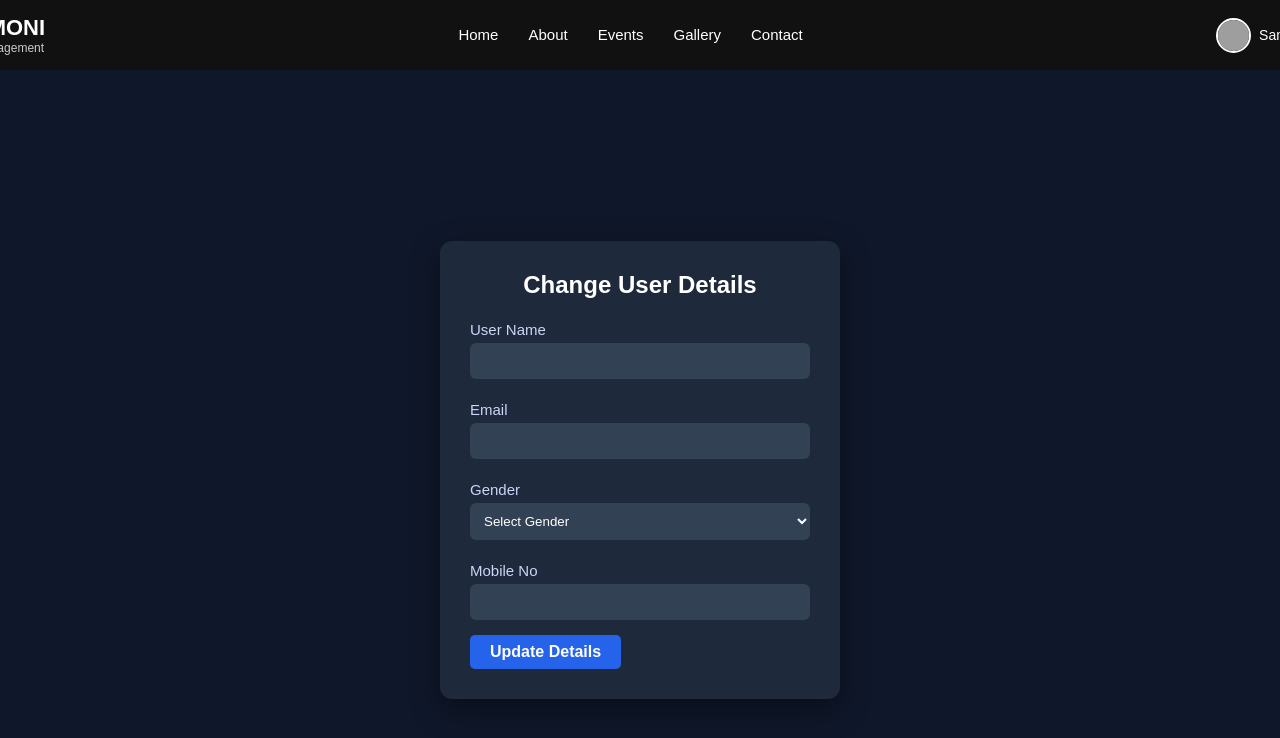
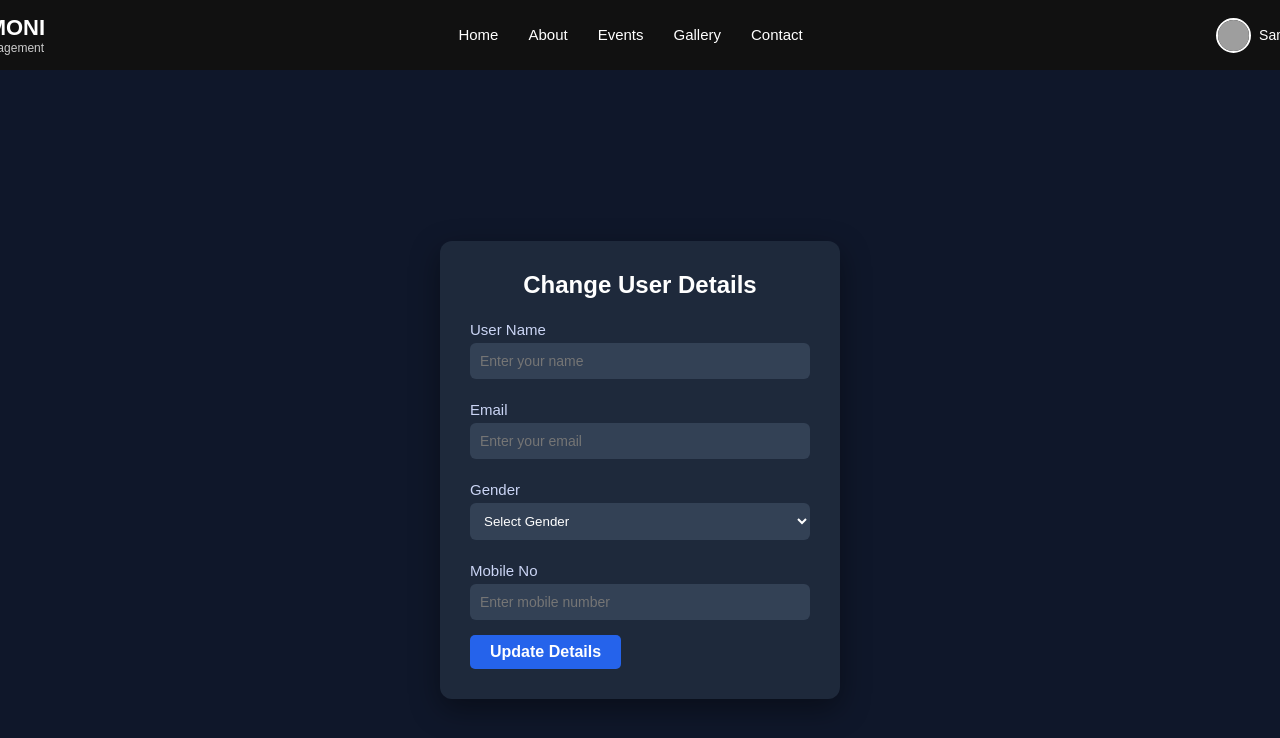
Before and after one commit to nisargrprajapati-droid/event-booking-app, a React (Vite) app: page /changeuserdetails in a window 1280 px wide. Shown: the top 738 px of the page. Built offline with nearby package versions, Linux system fonts and the light colour scheme; no server answers; sample sign-in values are in the browser's storage; grey boxes are pictures that could not be loaded.

Commit message:
Fix user details fetch and update functionality

```diff
--- a/src/Components/User/ChangeUserDetails/ChangeUserDetails.jsx
+++ b/src/Components/User/ChangeUserDetails/ChangeUserDetails.jsx
@@ -11,7 +11,7 @@ function ChangeUserDetails({ user, setUser }) {
     name: "",
     email: "",
     gender: "",
-    mobile_number: "",
+    phone: "",
   });
 
   /* ================= FETCH CURRENT USER ================= */
@@ -32,6 +32,8 @@ function ChangeUserDetails({ user, setUser }) {
         }
       );
 
+      console.log("CURRENT USER:", res.data);
+
       const currentUser = res.data.user;
 
       setUser(currentUser);
@@ -40,7 +42,7 @@ function ChangeUserDetails({ user, setUser }) {
         name: currentUser.name || "",
         email: currentUser.email || "",
         gender: currentUser.gender || "",
-        mobile_number: currentUser.mobile_number || "",
+        phone: currentUser.mobile_number || "",
       });
 
     } catch (error) {
@@ -60,7 +62,7 @@ function ChangeUserDetails({ user, setUser }) {
 
   }, [user]);
 
-  /* ================= HANDLE INPUT ================= */
+  /* ================= HANDLE CHANGE ================= */
 
   const handleChange = (e) => {
 
@@ -85,7 +87,12 @@ function ChangeUserDetails({ user, setUser }) {
 
       const res = await axios.put(
         `${import.meta.env.VITE_API_URL}/api/user/update/${user._id}`,
-        formData,
+        {
+          name: formData.name,
+          email: formData.email,
+          gender: formData.gender,
+          mobile_number: formData.phone,
+        },
         {
           headers: {
             Authorization: `Bearer ${token}`,
@@ -94,6 +101,8 @@ function ChangeUserDetails({ user, setUser }) {
       );
 
       alert("User updated successfully ✅");
+
+      console.log("UPDATED USER:", res.data);
 
       setUser(res.data.user);
 
@@ -106,7 +115,7 @@ function ChangeUserDetails({ user, setUser }) {
 
     } catch (error) {
 
-      console.log("ERROR BLOCK:", error);
+      console.log("UPDATE ERROR:", error);
 
       alert("Update failed ❌");
 
@@ -114,13 +123,20 @@ function ChangeUserDetails({ user, setUser }) {
   };
 
   return (
+
     <div className="change-container">
 
-      <form className="change-form" onSubmit={handleSubmit}>
+      <form
+        className="change-form"
+        onSubmit={handleSubmit}
+      >
 
         <h2>Change User Details</h2>
 
+        {/* USER NAME */}
+
         <div className="input-group">
+
           <label>User Name</label>
 
           <input
@@ -128,11 +144,16 @@ function ChangeUserDetails({ user, setUser }) {
             name="name"
             value={formData.name}
             onChange={handleChange}
+            placeholder="Enter your name"
             required
           />
+
         </div>
 
+        {/* EMAIL */}
+
         <div className="input-group">
+
           <label>Email</label>
 
           <input
@@ -140,11 +161,16 @@ function ChangeUserDetails({ user, setUser }) {
             name="email"
             value={formData.email}
             onChange={handleChange}
+            placeholder="Enter your email"
             required
           />
+
         </div>
 
+        {/* GENDER */}
+
         <div className="input-group">
+
           <label>Gender</label>
 
           <select
@@ -153,32 +179,57 @@ function ChangeUserDetails({ user, setUser }) {
             onChange={handleChange}
             required
           >
-            <option value="">Select Gender</option>
-            <option value="Male">Male</option>
-            <option value="Female">Female</option>
-            <option value="Other">Other</option>
+
+            <option value="">
+              Select Gender
+            </option>
+
+            <option value="Male">
+              Male
+            </option>
+
+            <option value="Female">
+              Female
+            </option>
+
+            <option value="Other">
+              Other
+            </option>
+
           </select>
+
         </div>
 
+        {/* PHONE */}
+
         <div className="input-group">
+
           <label>Mobile No</label>
 
           <input
             type="tel"
-            name="mobile_number"
-            value={formData.mobile_number}
+            name="phone"
+            value={formData.phone}
             onChange={handleChange}
+            placeholder="Enter mobile number"
             required
           />
+
         </div>
 
-        <button type="submit" className="update-btn">
+        {/* BUTTON */}
+
+        <button
+          type="submit"
+          className="update-btn"
+        >
           Update Details
         </button>
 
       </form>
 
     </div>
+
   );
 }
 
```
